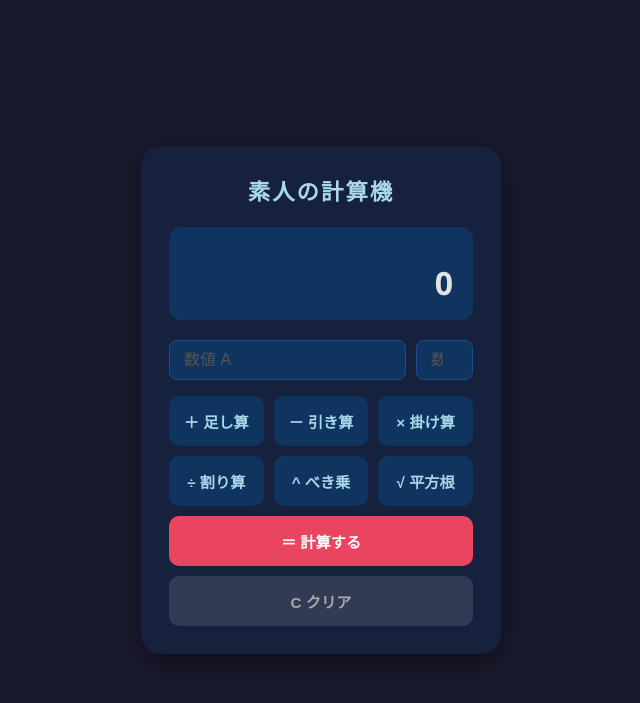
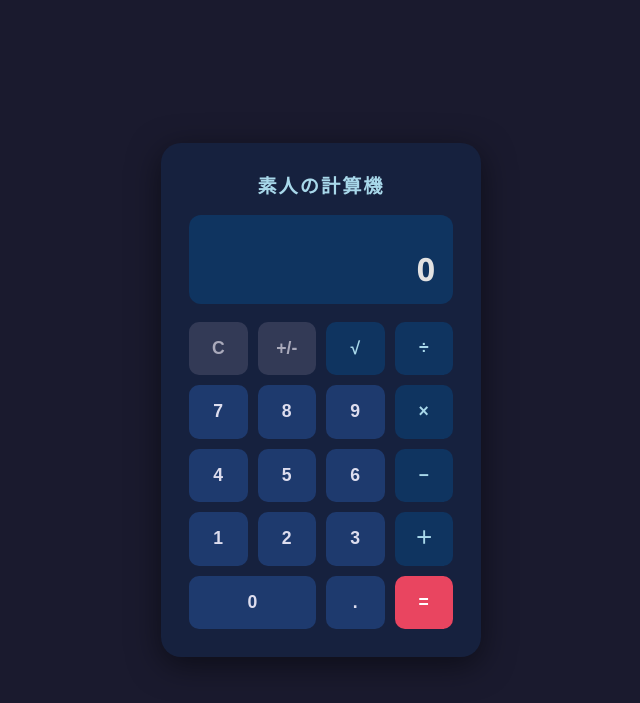
Before and after one commit to shikill/calculator, a Flask app: page / in a window 1280 px wide. Shown: the top 703 px of the page, without its empty margins (319-959 px from the left). Run offline with Flask 3, Linux system fonts and the light colour scheme.

Commit message:
Redesign UI to numpad-style calculator with arithmetic buttons
Replace text inputs with a 4-column numpad (0-9, decimal) and operation
buttons (+, -, ×, ÷, √, ^/-). Adds keyboard support and +/- toggle.

Co-Authored-By: Claude Sonnet 4.6 <noreply@anthropic.com>

```diff
--- a/templates/index.html
+++ b/templates/index.html
@@ -22,14 +22,14 @@
       background: #16213e;
       border-radius: 20px;
       padding: 28px;
-      width: 360px;
+      width: 320px;
       box-shadow: 0 8px 32px rgba(0,0,0,0.5);
     }
 
     h1 {
       text-align: center;
-      font-size: 1.4rem;
-      margin-bottom: 20px;
+      font-size: 1.2rem;
+      margin-bottom: 16px;
       color: #a8d8ea;
       letter-spacing: 2px;
     }
@@ -37,79 +37,66 @@
     .display {
       background: #0f3460;
       border-radius: 12px;
-      padding: 16px 20px;
-      margin-bottom: 20px;
+      padding: 14px 18px;
+      margin-bottom: 18px;
       min-height: 80px;
       display: flex;
       flex-direction: column;
       justify-content: flex-end;
       align-items: flex-end;
+      overflow: hidden;
     }
 
     .display .expr {
-      font-size: 0.85rem;
-      color: #888;
+      font-size: 0.8rem;
+      color: #7aa;
       min-height: 18px;
       word-break: break-all;
+      text-align: right;
     }
 
-    .display .result {
+    .display .current {
       font-size: 2rem;
       font-weight: 600;
       color: #e2e2e2;
       word-break: break-all;
+      text-align: right;
     }
 
     .display .error {
-      font-size: 0.9rem;
+      font-size: 0.85rem;
       color: #ff6b6b;
+      text-align: right;
     }
 
-    .inputs {
-      display: flex;
-      gap: 10px;
-      margin-bottom: 16px;
-    }
-
-    .inputs input {
-      flex: 1;
-      background: #0f3460;
-      border: 1px solid #1e4d8c;
-      border-radius: 8px;
-      color: #eee;
-      font-size: 1rem;
-      padding: 10px 14px;
-      outline: none;
-      transition: border-color 0.2s;
-    }
-
-    .inputs input:focus {
-      border-color: #a8d8ea;
-    }
-
-    .inputs input::placeholder { color: #555; }
-
-    #input-b-wrap { flex: 1; transition: opacity 0.2s; }
-    #input-b-wrap.hidden { opacity: 0; pointer-events: none; }
-
+    /* 4列グリッド */
     .buttons {
       display: grid;
-      grid-template-columns: repeat(3, 1fr);
+      grid-template-columns: repeat(4, 1fr);
       gap: 10px;
     }
 
     button {
-      padding: 14px 8px;
+      padding: 18px 8px;
       border: none;
       border-radius: 10px;
-      font-size: 0.95rem;
+      font-size: 1.1rem;
       cursor: pointer;
       transition: background 0.15s, transform 0.1s;
       font-weight: 600;
+      line-height: 1;
     }
 
-    button:active { transform: scale(0.96); }
+    button:active { transform: scale(0.94); }
 
+    /* 数字ボタン */
+    .btn-num {
+      background: #1e3a6e;
+      color: #dde;
+    }
+    .btn-num:hover { background: #254980; }
+
+    /* 四則演算ボタン */
     .btn-op {
       background: #0f3460;
       color: #a8d8ea;
@@ -120,19 +107,22 @@
       color: #0f3460;
     }
 
-    .btn-calc {
+    /* = ボタン */
+    .btn-eq {
       background: #e94560;
       color: #fff;
-      grid-column: span 3;
     }
-    .btn-calc:hover { background: #c73652; }
+    .btn-eq:hover { background: #c73652; }
 
-    .btn-clear {
+    /* C / その他ユーティリティ */
+    .btn-util {
       background: #333a56;
-      color: #aaa;
-      grid-column: span 3;
+      color: #aab;
     }
-    .btn-clear:hover { background: #444d6e; }
+    .btn-util:hover { background: #444d6e; }
+
+    /* 0 は2列分 */
+    .span2 { grid-column: span 2; }
   </style>
 </head>
 <body>
@@ -142,64 +132,160 @@
 
   <div class="display" id="display">
     <div class="expr" id="expr"></div>
-    <div class="result" id="result">0</div>
+    <div class="current" id="current">0</div>
   </div>
 
-  <div class="inputs">
-    <input type="number" id="input-a" placeholder="数値 A" step="any">
-    <div id="input-b-wrap">
-      <input type="number" id="input-b" placeholder="数値 B" step="any" style="width:100%">
-    </div>
-  </div>
+  <!--
+    レイアウト (4列):
+    [ C ] [ +/- ] [ √ ] [ ÷ ]
+    [ 7 ] [  8  ] [ 9 ] [ × ]
+    [ 4 ] [  5  ] [ 6 ] [ - ]
+    [ 1 ] [  2  ] [ 3 ] [ + ]
+    [  0 (×2)  ] [ ^ ] [ = ]
+                  [ . ]
+  -->
+  <div class="buttons">
+    <!-- 行1: ユーティリティ＋演算 -->
+    <button class="btn-util" id="btn-clear">C</button>
+    <button class="btn-util" id="btn-sign">+/-</button>
+    <button class="btn-op"  data-op="sqrt">√</button>
+    <button class="btn-op"  data-op="divide">÷</button>
 
-  <div class="buttons">
-    <button class="btn-op" data-op="add">＋ 足し算</button>
-    <button class="btn-op" data-op="subtract">－ 引き算</button>
-    <button class="btn-op" data-op="multiply">× 掛け算</button>
-    <button class="btn-op" data-op="divide">÷ 割り算</button>
-    <button class="btn-op" data-op="power">^ べき乗</button>
-    <button class="btn-op" data-op="sqrt">√ 平方根</button>
-    <button class="btn-calc" id="btn-calc">＝ 計算する</button>
-    <button class="btn-clear" id="btn-clear">C クリア</button>
+    <!-- 行2 -->
+    <button class="btn-num" data-num="7">7</button>
+    <button class="btn-num" data-num="8">8</button>
+    <button class="btn-num" data-num="9">9</button>
+    <button class="btn-op"  data-op="multiply">×</button>
+
+    <!-- 行3 -->
+    <button class="btn-num" data-num="4">4</button>
+    <button class="btn-num" data-num="5">5</button>
+    <button class="btn-num" data-num="6">6</button>
+    <button class="btn-op"  data-op="subtract">−</button>
+
+    <!-- 行4 -->
+    <button class="btn-num" data-num="1">1</button>
+    <button class="btn-num" data-num="2">2</button>
+    <button class="btn-num" data-num="3">3</button>
+    <button class="btn-op"  data-op="add">＋</button>
+
+    <!-- 行5 -->
+    <button class="btn-num span2" data-num="0">0</button>
+    <button class="btn-num" data-num=".">.</button>
+    <button class="btn-eq"  id="btn-eq">=</button>
   </div>
 </div>
 
 <script>
-  let selectedOp = null;
+  // --- 状態 ---
+  let currentInput = '0';   // 現在入力中の数字文字列
+  let previousInput = '';   // 1つ目のオペランド
+  let pendingOp = null;     // 選択済み演算
+  let justCalc = false;     // = 直後フラグ
 
-  const opButtons = document.querySelectorAll('.btn-op');
-  const inputA = document.getElementById('input-a');
-  const inputB = document.getElementById('input-b');
-  const inputBWrap = document.getElementById('input-b-wrap');
-  const exprEl = document.getElementById('expr');
-  const resultEl = document.getElementById('result');
+  const currentEl = document.getElementById('current');
+  const exprEl    = document.getElementById('expr');
+  const opBtns    = document.querySelectorAll('.btn-op');
 
-  opButtons.forEach(btn => {
+  // --- 表示更新 ---
+  function setDisplay(val, exprText = '') {
+    currentEl.className = 'current';
+    currentEl.textContent = val;
+    exprEl.textContent = exprText;
+  }
+
+  function showError(msg) {
+    currentEl.className = 'error';
+    currentEl.textContent = msg;
+    exprEl.textContent = '';
+  }
+
+  function highlightOp(op) {
+    opBtns.forEach(b => b.classList.toggle('active', b.dataset.op === op));
+  }
+
+  // --- 数字ボタン ---
+  document.querySelectorAll('.btn-num').forEach(btn => {
     btn.addEventListener('click', () => {
-      opButtons.forEach(b => b.classList.remove('active'));
-      btn.classList.add('active');
-      selectedOp = btn.dataset.op;
-      inputBWrap.classList.toggle('hidden', selectedOp === 'sqrt');
-      clearError();
+      const ch = btn.dataset.num;
+      if (justCalc) { currentInput = '0'; justCalc = false; }
+
+      if (ch === '.') {
+        if (currentInput.includes('.')) return;
+        currentInput += '.';
+      } else if (currentInput === '0' || currentInput === '-0') {
+        currentInput = currentInput.startsWith('-') ? '-' + ch : ch;
+      } else {
+        if (currentInput.replace('-', '').length >= 15) return; // 桁数上限
+        currentInput += ch;
+      }
+      setDisplay(currentInput, exprEl.textContent);
     });
   });
 
-  document.getElementById('btn-calc').addEventListener('click', async () => {
-    if (!selectedOp) {
-      showError('演算を選択してください');
-      return;
-    }
-    const a = inputA.value.trim();
-    if (a === '') { showError('数値 A を入力してください'); return; }
-    const body = { operation: selectedOp, a };
-    if (selectedOp !== 'sqrt') {
-      const b = inputB.value.trim();
-      if (b === '') { showError('数値 B を入力してください'); return; }
-      body.b = b;
-    }
+  // --- 演算ボタン ---
+  opBtns.forEach(btn => {
+    btn.addEventListener('click', async () => {
+      const op = btn.dataset.op;
+
+      // √ は即時単項演算
+      if (op === 'sqrt') {
+        await computeAndDisplay('sqrt', currentInput, null);
+        pendingOp = null;
+        highlightOp(null);
+        return;
+      }
+
+      // 演算が既に保留中なら中間計算
+      if (pendingOp && !justCalc && previousInput !== '') {
+        await computeAndDisplay(pendingOp, previousInput, currentInput);
+        previousInput = currentInput; // 結果が次の left-hand side
+      } else {
+        previousInput = currentInput;
+      }
+
+      pendingOp = op;
+      justCalc = true; // 次の数字入力でリセット
+      highlightOp(op);
+      setDisplay(currentInput, `${previousInput} ${opSymbol(op)}`);
+    });
+  });
+
+  // --- = ボタン ---
+  document.getElementById('btn-eq').addEventListener('click', async () => {
+    if (!pendingOp || previousInput === '') return;
+    await computeAndDisplay(pendingOp, previousInput, currentInput);
+    pendingOp = null;
+    previousInput = '';
+    highlightOp(null);
+  });
+
+  // --- +/- ボタン ---
+  document.getElementById('btn-sign').addEventListener('click', () => {
+    if (currentInput === '0') return;
+    currentInput = currentInput.startsWith('-')
+      ? currentInput.slice(1)
+      : '-' + currentInput;
+    setDisplay(currentInput, exprEl.textContent);
+  });
+
+  // --- C ボタン ---
+  document.getElementById('btn-clear').addEventListener('click', () => {
+    currentInput  = '0';
+    previousInput = '';
+    pendingOp     = null;
+    justCalc      = false;
+    highlightOp(null);
+    setDisplay('0', '');
+  });
+
+  // --- API 呼び出し ---
+  async function computeAndDisplay(op, a, b) {
+    const body = { operation: op, a };
+    if (op !== 'sqrt') body.b = b;
 
     try {
-      const res = await fetch('/calculate', {
+      const res  = await fetch('/calculate', {
         method: 'POST',
         headers: { 'Content-Type': 'application/json' },
         body: JSON.stringify(body)
@@ -207,44 +293,46 @@
       const data = await res.json();
       if (!res.ok) {
         showError(data.error);
+        currentInput = '0';
       } else {
-        exprEl.textContent = data.expr;
-        resultEl.className = 'result';
-        resultEl.textContent = data.result;
+        currentInput = String(data.result);
+        setDisplay(currentInput, data.expr);
+        justCalc = true;
       }
     } catch {
       showError('通信エラーが発生しました');
+      currentInput = '0';
+    }
+  }
+
+  // --- キーボード対応 ---
+  const keyMap = {
+    '0':'0','1':'1','2':'2','3':'3','4':'4',
+    '5':'5','6':'6','7':'7','8':'8','9':'9',
+    '.':'.',',':'.'
+  };
+  document.addEventListener('keydown', e => {
+    if (keyMap[e.key] !== undefined) {
+      document.querySelector(`[data-num="${keyMap[e.key]}"]`)?.click();
+    } else if (e.key === '+') document.querySelector('[data-op="add"]')?.click();
+    else if (e.key === '-') document.querySelector('[data-op="subtract"]')?.click();
+    else if (e.key === '*') document.querySelector('[data-op="multiply"]')?.click();
+    else if (e.key === '/') { e.preventDefault(); document.querySelector('[data-op="divide"]')?.click(); }
+    else if (e.key === '^') document.querySelector('[data-op="power"]')?.click();
+    else if (e.key === 'Enter' || e.key === '=') document.getElementById('btn-eq')?.click();
+    else if (e.key === 'Escape') document.getElementById('btn-clear')?.click();
+    else if (e.key === 'Backspace') {
+      if (currentInput.length > 1) {
+        currentInput = currentInput.slice(0, -1);
+      } else {
+        currentInput = '0';
+      }
+      setDisplay(currentInput, exprEl.textContent);
     }
   });
 
-  document.getElementById('btn-clear').addEventListener('click', () => {
-    inputA.value = '';
-    inputB.value = '';
-    exprEl.textContent = '';
-    resultEl.className = 'result';
-    resultEl.textContent = '0';
-    opButtons.forEach(b => b.classList.remove('active'));
-    selectedOp = null;
-    inputBWrap.classList.remove('hidden');
-  });
-
-  [inputA, inputB].forEach(el => {
-    el.addEventListener('keydown', e => {
-      if (e.key === 'Enter') document.getElementById('btn-calc').click();
-    });
-  });
-
-  function showError(msg) {
-    exprEl.textContent = '';
-    resultEl.className = 'error';
-    resultEl.textContent = msg;
-  }
-
-  function clearError() {
-    if (resultEl.classList.contains('error')) {
-      resultEl.className = 'result';
-      resultEl.textContent = '0';
-    }
+  function opSymbol(op) {
+    return { add:'＋', subtract:'−', multiply:'×', divide:'÷', power:'^' }[op] || op;
   }
 </script>
 </body>
```
